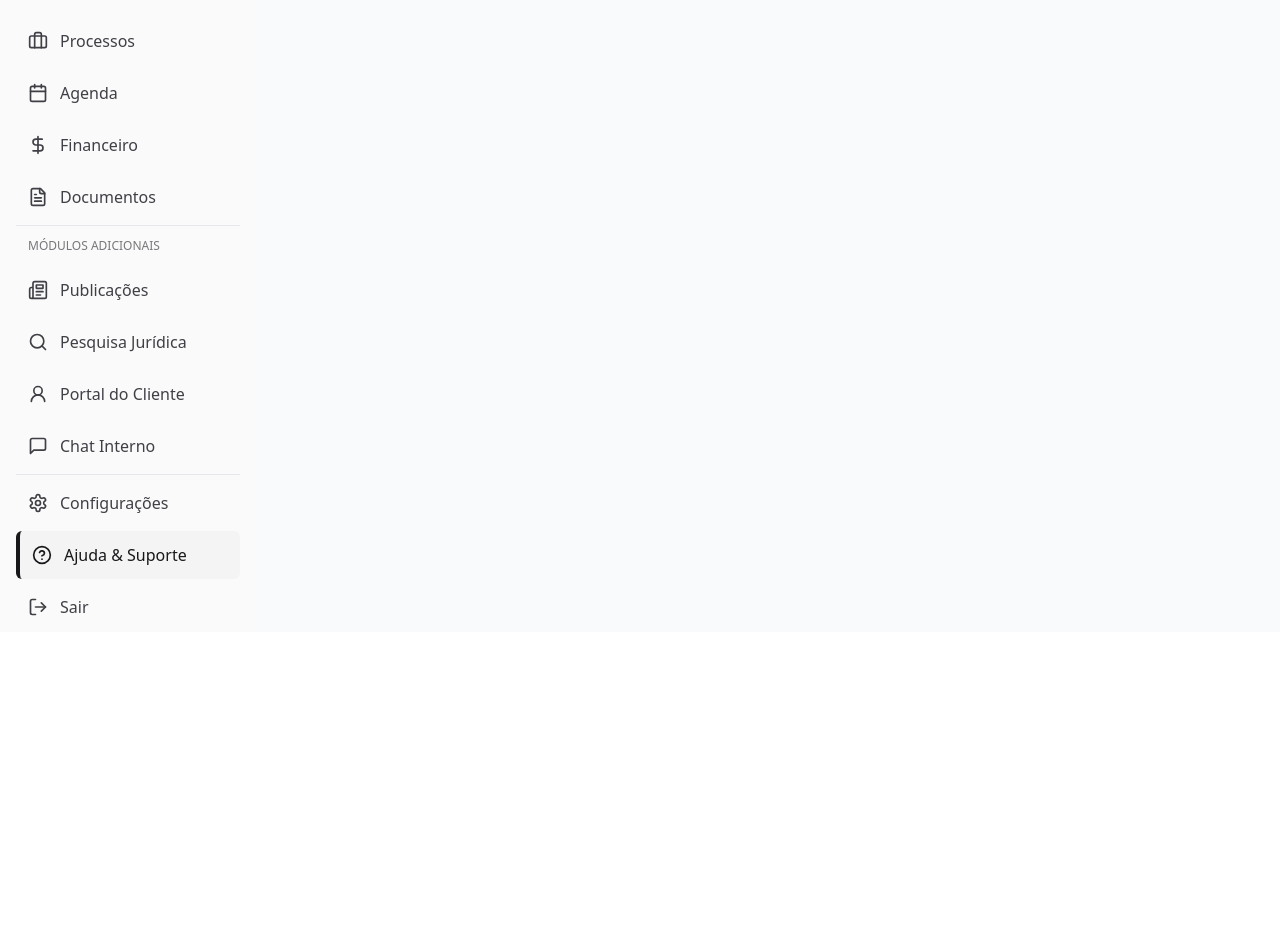
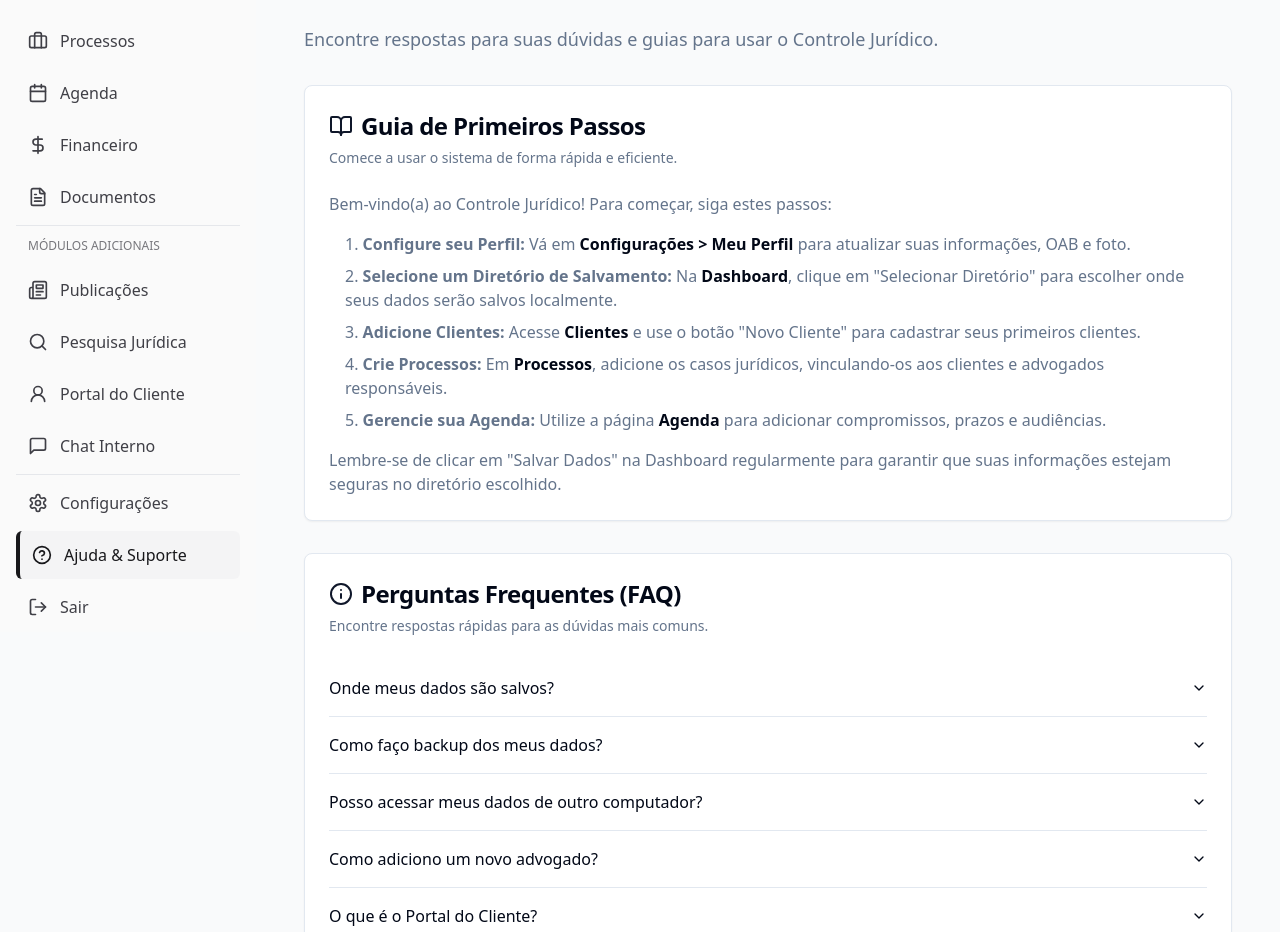
Before and after one commit to appjuridicoo/juridico-app, a React (Vite) app: page /help in a window 1280 px wide. Shown: the part 168-1100 px from the top of the page. Before the commit the page ends 800 px from the top, so only its background shows below. Built offline with nearby package versions, Linux system fonts and the light colour scheme.

Commit message:
[dyad] wrote 3 file(s)

```diff
--- a/src/App.tsx
+++ b/src/App.tsx
@@ -16,6 +16,7 @@ import ResearchPage from "./pages/ResearchPage"; // Nova página de Pesquisa Jur
 import ClientPortalPage from "./pages/ClientPortalPage"; // Nova página de Portal do Cliente
 import ChatPage from "./pages/ChatPage"; // Nova página de Chat Interno
 import SettingsPage from "./pages/SettingsPage"; // Nova página de Configurações
+import HelpPage from "./pages/HelpPage"; // Importa a nova página de Ajuda
 import NotFound from "./pages/NotFound";
 import { DataStorageProvider } from "./hooks/use-data-storage"; // Importa o provedor de dados
 
@@ -41,8 +42,7 @@ const App = () => (
               <Route path="/portal" element={<ClientPortalPage />} />
               <Route path="/chat" element={<ChatPage />} />
               <Route path="/settings" element={<SettingsPage />} />
-              {/* Rotas de Ajuda e Sair podem ser tratadas com modais ou redirecionamentos */}
-              <Route path="/help" element={<h1 className="text-2xl font-bold">Página de Ajuda</h1>} />
+              <Route path="/help" element={<HelpPage />} /> {/* Rota para a página de Ajuda */}
               <Route path="/logout" element={<h1 className="text-2xl font-bold">Fazendo Logout...</h1>} />
               {/* ADD ALL CUSTOM ROUTES ABOVE THE CATCH-ALL "*" ROUTE */}
               <Route path="*" element={<NotFound />} />
--- /dev/null
+++ b/src/pages/HelpPage.tsx
@@ -0,0 +1,127 @@
+"use client";
+
+import React from 'react';
+import { Accordion, AccordionContent, AccordionItem, AccordionTrigger } from "@/components/ui/accordion";
+import { Card, CardContent, CardHeader, CardTitle, CardDescription } from "@/components/ui/card";
+import { Mail, Phone, MapPin, BookOpen, Lightbulb, LifeBuoy, Info } from 'lucide-react';
+
+const HelpPage: React.FC = () => {
+  return (
+    <div className="space-y-8 p-4 md:p-6">
+      <h2 className="text-4xl font-bold text-foreground mb-6">Central de Ajuda</h2>
+      <p className="text-lg text-muted-foreground">Encontre respostas para suas dúvidas e guias para usar o Controle Jurídico.</p>
+
+      {/* Guia de Primeiros Passos */}
+      <Card className="shadow-sm">
+        <CardHeader>
+          <CardTitle className="flex items-center gap-2 text-2xl">
+            <BookOpen className="h-6 w-6 text-primary" /> Guia de Primeiros Passos
+          </CardTitle>
+          <CardDescription>Comece a usar o sistema de forma rápida e eficiente.</CardDescription>
+        </CardHeader>
+        <CardContent className="space-y-4 text-muted-foreground">
+          <p>Bem-vindo(a) ao Controle Jurídico! Para começar, siga estes passos:</p>
+          <ol className="list-decimal list-inside space-y-2 pl-4">
+            <li><strong>Configure seu Perfil:</strong> Vá em <span className="font-semibold text-foreground">Configurações &gt; Meu Perfil</span> para atualizar suas informações, OAB e foto.</li>
+            <li><strong>Selecione um Diretório de Salvamento:</strong> Na <span className="font-semibold text-foreground">Dashboard</span>, clique em "Selecionar Diretório" para escolher onde seus dados serão salvos localmente.</li>
+            <li><strong>Adicione Clientes:</strong> Acesse <span className="font-semibold text-foreground">Clientes</span> e use o botão "Novo Cliente" para cadastrar seus primeiros clientes.</li>
+            <li><strong>Crie Processos:</strong> Em <span className="font-semibold text-foreground">Processos</span>, adicione os casos jurídicos, vinculando-os aos clientes e advogados responsáveis.</li>
+            <li><strong>Gerencie sua Agenda:</strong> Utilize a página <span className="font-semibold text-foreground">Agenda</span> para adicionar compromissos, prazos e audiências.</li>
+          </ol>
+          <p>Lembre-se de clicar em "Salvar Dados" na Dashboard regularmente para garantir que suas informações estejam seguras no diretório escolhido.</p>
+        </CardContent>
+      </Card>
+
+      {/* Perguntas Frequentes */}
+      <Card className="shadow-sm">
+        <CardHeader>
+          <CardTitle className="flex items-center gap-2 text-2xl">
+            <Info className="h-6 w-6 text-primary" /> Perguntas Frequentes (FAQ)
+          </CardTitle>
+          <CardDescription>Encontre respostas rápidas para as dúvidas mais comuns.</CardDescription>
+        </CardHeader>
+        <CardContent>
+          <Accordion type="single" collapsible className="w-full">
+            <AccordionItem value="item-1">
+              <AccordionTrigger>Onde meus dados são salvos?</AccordionTrigger>
+              <AccordionContent className="text-muted-foreground">
+                Seus dados são salvos localmente no seu navegador por padrão. Se você selecionar um diretório na Dashboard, eles serão salvos diretamente nesse diretório no seu computador, utilizando a API File System Access.
+              </AccordionContent>
+            </AccordionItem>
+            <AccordionItem value="item-2">
+              <AccordionTrigger>Como faço backup dos meus dados?</AccordionTrigger>
+              <AccordionContent className="text-muted-foreground">
+                Se você selecionou um diretório, seus dados já estão sendo salvos diretamente lá. Você pode simplesmente copiar a pasta do diretório para fazer um backup. Se estiver usando o armazenamento local do navegador, você pode clicar em "Salvar Dados" na Dashboard para forçar um salvamento e, em seguida, copiar os arquivos gerados no diretório.
+              </AccordionContent>
+            </AccordionItem>
+            <AccordionItem value="item-3">
+              <AccordionTrigger>Posso acessar meus dados de outro computador?</AccordionTrigger>
+              <AccordionContent className="text-muted-foreground">
+                Atualmente, o sistema é projetado para funcionar localmente. Para acessar de outro computador, você precisaria transferir o diretório de dados salvo manualmente. Não há sincronização em nuvem integrada neste momento.
+              </AccordionContent>
+            </AccordionItem>
+            <AccordionItem value="item-4">
+              <AccordionTrigger>Como adiciono um novo advogado?</AccordionTrigger>
+              <AccordionContent className="text-muted-foreground">
+                Vá para <span className="font-semibold text-foreground">Configurações &gt; Gestão de Advogados</span> e clique no botão "Novo Advogado".
+              </AccordionContent>
+            </AccordionItem>
+            <AccordionItem value="item-5">
+              <AccordionTrigger>O que é o Portal do Cliente?</AccordionTrigger>
+              <AccordionContent className="text-muted-foreground">
+                O Portal do Cliente permite que você gere acessos individuais para seus clientes, para que eles possam acompanhar o andamento dos processos vinculados a eles de forma autônoma.
+              </AccordionContent>
+            </AccordionItem>
+          </Accordion>
+        </CardContent>
+      </Card>
+
+      {/* Dicas e Melhores Práticas */}
+      <Card className="shadow-sm">
+        <CardHeader>
+          <CardTitle className="flex items-center gap-2 text-2xl">
+            <Lightbulb className="h-6 w-6 text-primary" /> Dicas e Melhores Práticas
+          </CardTitle>
+          <CardDescription>Otimize seu uso do sistema com estas sugestões.</CardDescription>
+        </CardHeader>
+        <CardContent className="space-y-4 text-muted-foreground">
+          <ul className="list-disc list-inside space-y-2 pl-4">
+            <li><strong>Organize seus Documentos:</strong> Crie pastas lógicas na seção de Documentos para manter seus arquivos bem organizados por cliente, processo ou tipo.</li>
+            <li><strong>Use os Filtros:</strong> Aproveite os filtros de pesquisa em Clientes, Processos e Financeiro para encontrar rapidamente as informações que você precisa.</li>
+            <li><strong>Mantenha a Agenda Atualizada:</strong> Registre todos os prazos, audiências e reuniões na Agenda para não perder nenhum compromisso importante.</li>
+            <li><strong>Revise Lançamentos Financeiros:</strong> Verifique regularmente seus lançamentos financeiros para garantir que todas as receitas e despesas estejam corretas e atualizadas.</li>
+          </ul>
+        </CardContent>
+      </Card>
+
+      {/* Suporte e Contato */}
+      <Card className="shadow-sm">
+        <CardHeader>
+          <CardTitle className="flex items-center gap-2 text-2xl">
+            <LifeBuoy className="h-6 w-6 text-primary" /> Suporte e Contato
+          </CardTitle>
+          <CardDescription>Precisa de mais ajuda? Entre em contato conosco.</CardDescription>
+        </CardHeader>
+        <CardContent className="space-y-4 text-muted-foreground">
+          <p>Se você não encontrou a resposta para sua pergunta, por favor, entre em contato com nossa equipe de suporte:</p>
+          <div className="space-y-2">
+            <div className="flex items-center gap-2">
+              <Mail className="h-5 w-5 text-primary" />
+              <span>Email: <a href="mailto:suporte@controlejuridico.com" className="text-blue-600 hover:underline dark:text-blue-400">suporte@controlejuridico.com</a></span>
+            </div>
+            <div className="flex items-center gap-2">
+              <Phone className="h-5 w-5 text-primary" />
+              <span>Telefone: (XX) XXXX-XXXX</span>
+            </div>
+            <div className="flex items-center gap-2">
+              <MapPin className="h-5 w-5 text-primary" />
+              <span>Endereço: Rua Exemplo, 123, Cidade, Estado</span>
+            </div>
+          </div>
+        </CardContent>
+      </Card>
+    </div>
+  );
+};
+
+export default HelpPage;
```
